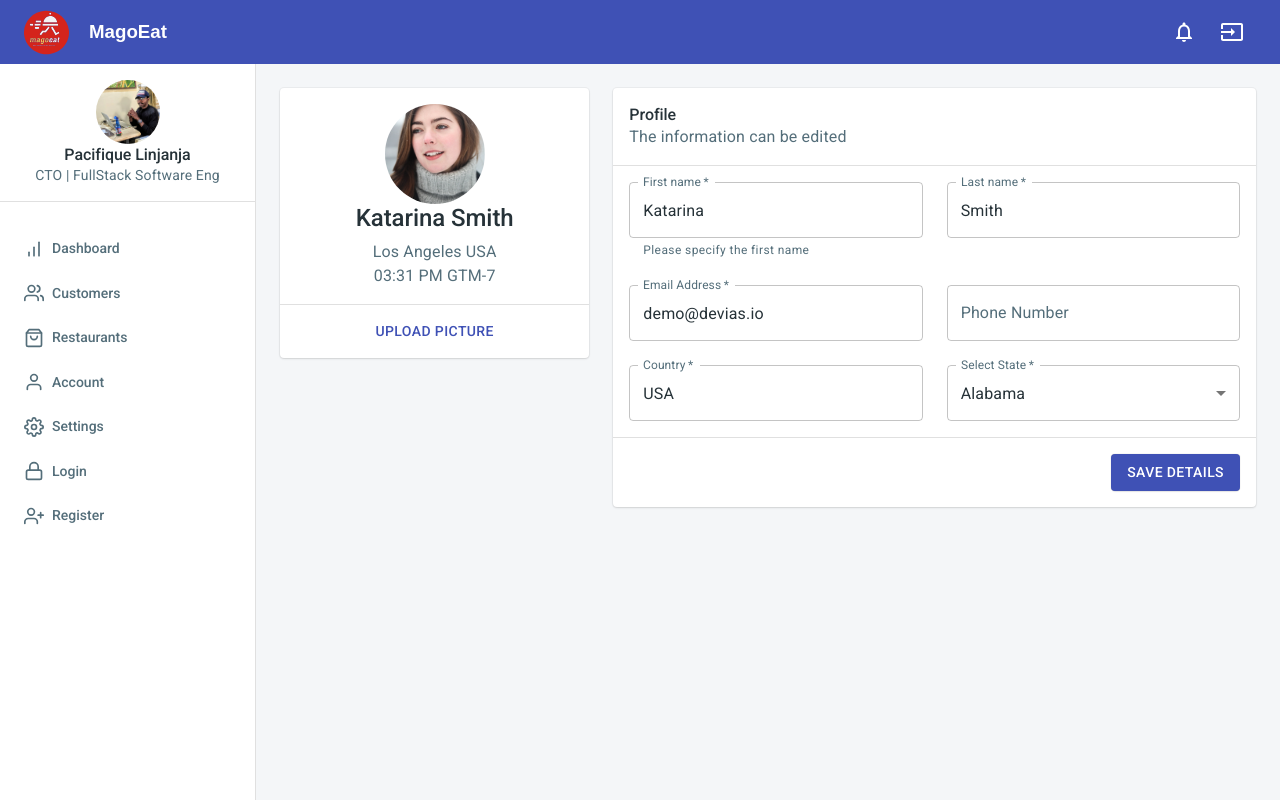
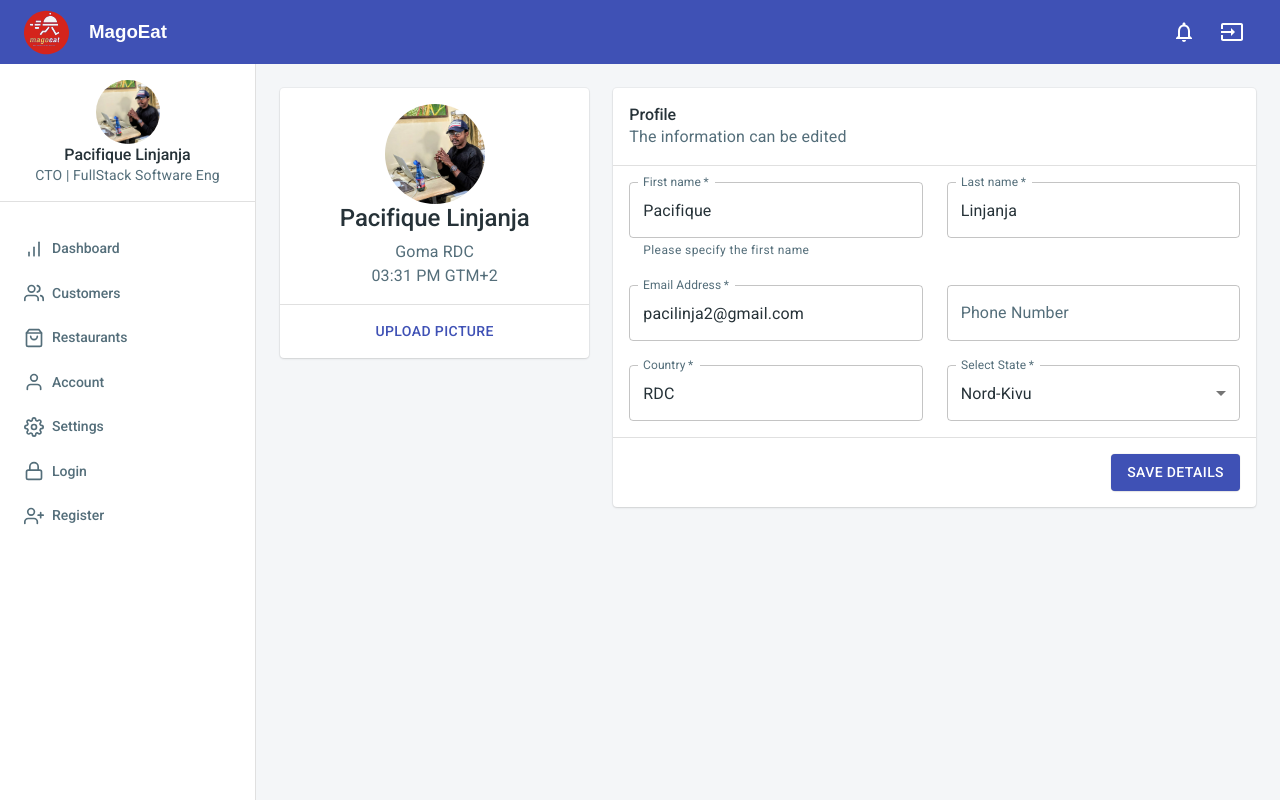
Before and after one commit to pacyL2K19/magoeat-dashboard, a React (Create React App) app: page /app/account in a window 1280 px wide. Built offline with nearby package versions, Linux system fonts and the light colour scheme.

Commit message:
Preparing API consumption on the budget component

```diff
--- a/src/helpers/cards.js
+++ b/src/helpers/cards.js
@@ -1,12 +1,12 @@
 const cards = [
     {
-        title : 'TOTAL AMOUNT',
+        title : 'BUDGET',
         amount : '$10,000',
         icon : 'Money',
         percentage : '3.3',
     },
     {
-        title : 'TOTAL USERS',
+        title : 'TOTAL CUSTOMERS',
         amount : '10,000,000',
         icon : 'People',
         percentage : '2.3',
--- a/src/views/account/AccountView/Profile.js
+++ b/src/views/account/AccountView/Profile.js
@@ -15,12 +15,12 @@
 } from '@material-ui/core';
 
 const user = {
-  avatar: '/static/images/avatars/avatar_6.png',
-  city: 'Los Angeles',
-  country: 'USA',
-  jobTitle: 'Senior Developer',
-  name: 'Katarina Smith',
-  timezone: 'GTM-7'
+  avatar: '/static/images/avatars/Me.jpeg.png',
+  city: 'Goma',
+  country: 'RDC',
+  jobTitle: 'CTO Fullstack Eng',
+  name: 'Pacifique Linjanja',
+  timezone: 'GTM+2'
 };
 
 const useStyles = makeStyles(() => ({
--- a/src/views/account/AccountView/ProfileDetails.js
+++ b/src/views/account/AccountView/ProfileDetails.js
@@ -15,16 +15,16 @@
 
 const states = [
   {
-    value: 'alabama',
-    label: 'Alabama'
+    value : 'nord-kivu',
+    label : 'Nord-Kivu'
   },
   {
-    value: 'new-york',
-    label: 'New York'
+    value : 'sud-kivu',
+    label : 'Sud-Kivu'
   },
   {
-    value: 'san-francisco',
-    label: 'San Francisco'
+    value : 'kin',
+    label : 'Kinshasa'
   }
 ];
 
@@ -35,12 +35,12 @@
 const ProfileDetails = ({ className, ...rest }) => {
   const classes = useStyles();
   const [values, setValues] = useState({
-    firstName: 'Katarina',
-    lastName: 'Smith',
-    email: 'demo@devias.io',
-    phone: '',
-    state: 'Alabama',
-    country: 'USA'
+    firstName: 'Pacifique',
+    lastName: 'Linjanja',
+    email: 'pacilinja2@gmail.com',
+    phone: '+243990831772',
+    state: 'Kinshasa',
+    country: 'RDC'
   });
 
   const handleChange = (event) => {
--- a/src/views/reports/DashboardView/Budget.js
+++ b/src/views/reports/DashboardView/Budget.js
@@ -1,4 +1,4 @@
-import React from 'react';
+import React, { useState, useEffect } from 'react';
 import clsx from 'clsx';
 import PropTypes from 'prop-types';
 import {
@@ -34,6 +34,20 @@
 
 const Budget = ({ className, ...rest }) => {
   const classes = useStyles();
+  const [ amount, setAmount ] = useState('2000');
+  const [ gains, setGains ] = useState('11'); // to retrieve from database
+
+  useEffect(() => {
+     fetch('/budget', {
+       method : 'GET',
+     })
+      .then((response) => response.json()) // to make sure the response is formated in json
+      .then((resJson) => {
+        setAmount(resJson.amount)
+        setGains(resJson.gains)
+      })
+      .catch(error => console.log(error))
+  }, [])
 
   return (
     <Card
@@ -58,7 +72,7 @@
               color="textPrimary"
               variant="h3"
             >
-              $24,000
+              ${amount}
             </Typography>
           </Grid>
           <Grid item>
@@ -77,7 +91,7 @@
             className={classes.differenceValue}
             variant="body2"
           >
-            12%
+            {gains}%
           </Typography>
           <Typography
             color="textSecondary"
```
